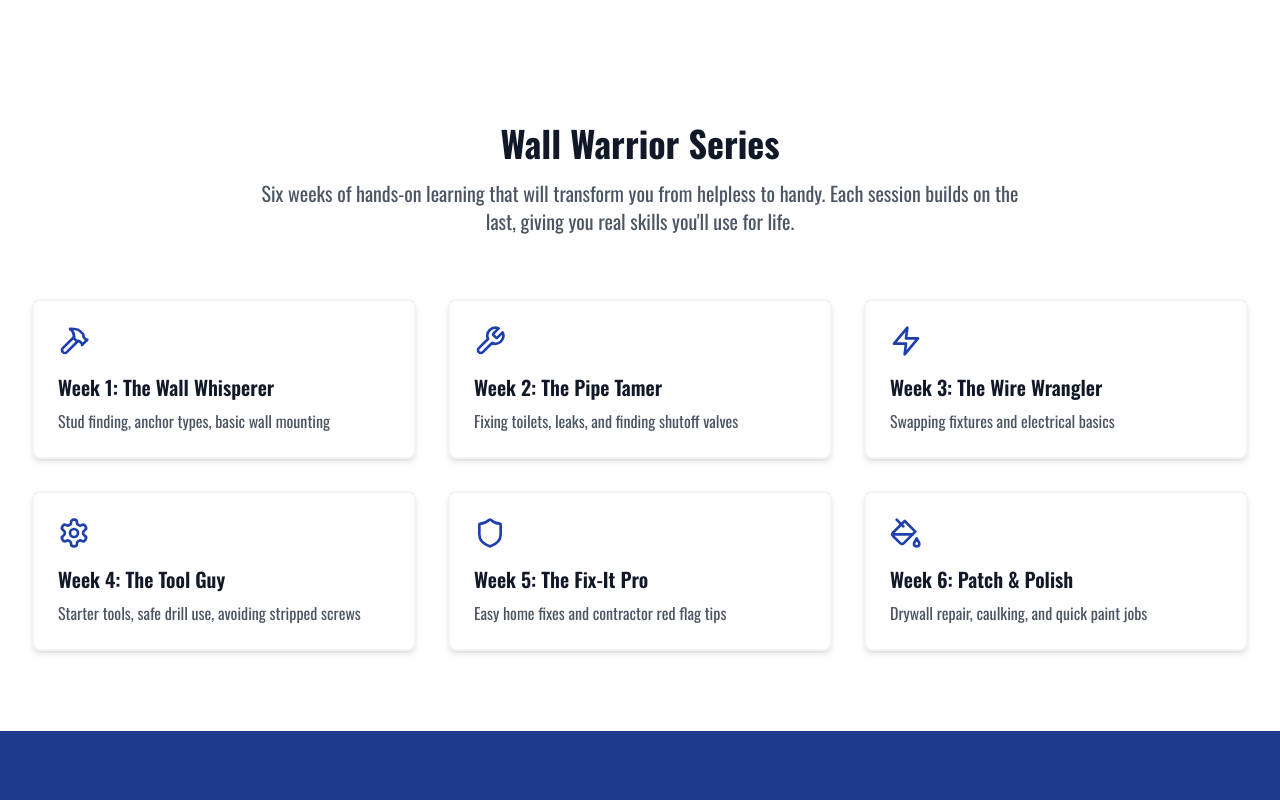
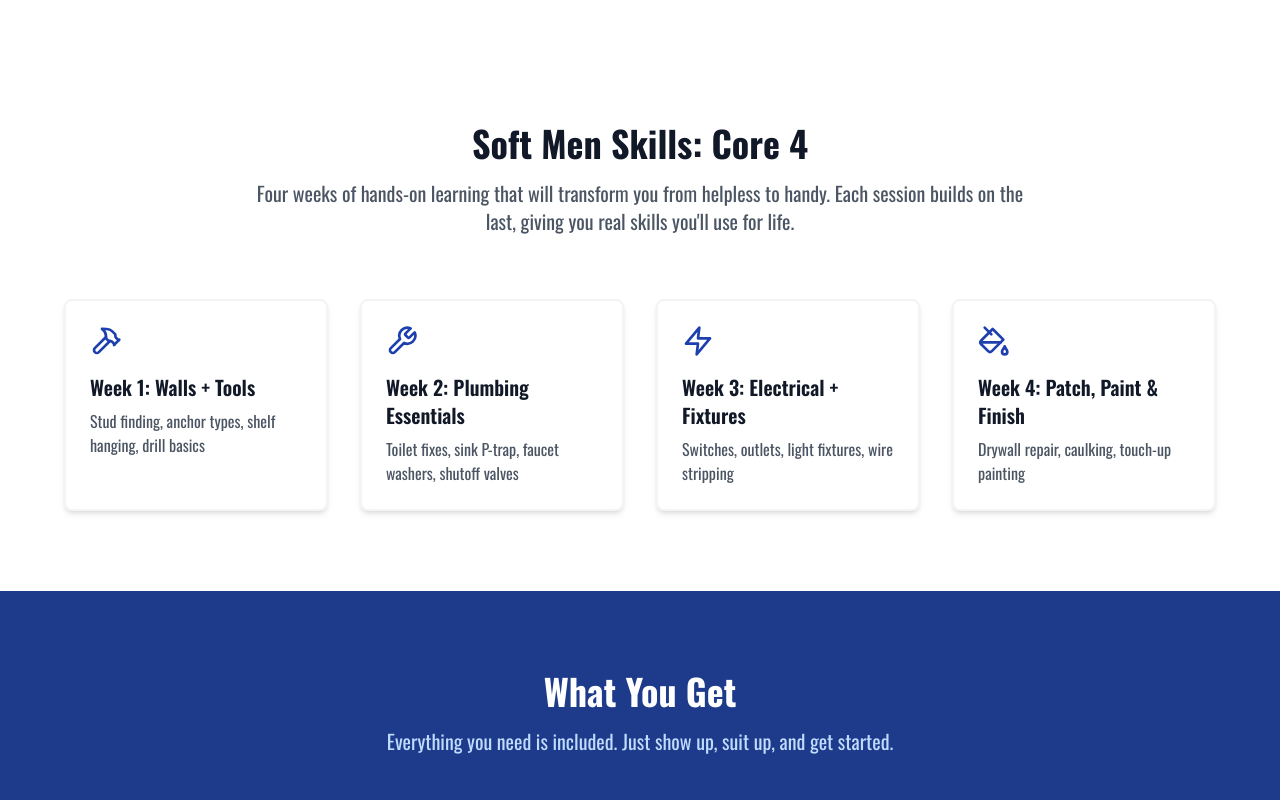
Before and after one commit to brettwilzbach/SMS, a React (Vite) app: page / in a window 1280 px wide. Shown: the part 1740-2540 px from the top of the page. Built offline with nearby package versions, Linux system fonts and the light colour scheme.

Commit message:
Change to Four Weeks

```diff
--- a/src/App.tsx
+++ b/src/App.tsx
@@ -8,8 +8,6 @@ import {
   MapPin,
   Calendar,
   Users,
-  Settings,
-  Shield,
   PaintBucket
 } from 'lucide-react';
 import SEO from './components/SEO';
@@ -29,33 +27,23 @@ function App() {
   const modules = [
     {
       icon: <Hammer className="w-8 h-8" />,
-      title: "The Wall Whisperer",
-      description: "Stud finding, anchor types, basic wall mounting"
+      title: "Walls + Tools",
+      description: "Stud finding, anchor types, shelf hanging, drill basics"
     },
     {
       icon: <Wrench className="w-8 h-8" />,
-      title: "The Pipe Tamer",
-      description: "Fixing toilets, leaks, and finding shutoff valves"
+      title: "Plumbing Essentials",
+      description: "Toilet fixes, sink P-trap, faucet washers, shutoff valves"
     },
     {
       icon: <Zap className="w-8 h-8" />,
-      title: "The Wire Wrangler",
-      description: "Swapping fixtures and electrical basics"
-    },
-    {
-      icon: <Settings className="w-8 h-8" />,
-      title: "The Tool Guy",
-      description: "Starter tools, safe drill use, avoiding stripped screws"
-    },
-    {
-      icon: <Shield className="w-8 h-8" />,
-      title: "The Fix-It Pro",
-      description: "Easy home fixes and contractor red flag tips"
+      title: "Electrical + Fixtures",
+      description: "Switches, outlets, light fixtures, wire stripping"
     },
     {
       icon: <PaintBucket className="w-8 h-8" />,
-      title: "Patch & Polish",
-      description: "Drywall repair, caulking, and quick paint jobs"
+      title: "Patch, Paint & Finish",
+      description: "Drywall repair, caulking, touch-up painting"
     }
   ];
 
@@ -87,7 +75,7 @@ function App() {
                 BREAK OUT YOUR STUDFINDER!
               </h1>
               <p className="text-lg mb-6 text-gray-300 leading-relaxed">
-                Learn 6 essential DIY skills in 6 weeks — with beer.
+                Learn essential DIY skills in just 4 weeks — with beer.
               </p>
 
               {/* Hero Bullets */}
@@ -148,7 +136,7 @@ function App() {
             Stop Outsourcing Everything
           </h2>
           <p className="text-lg text-gray-700 leading-relaxed mb-12 max-w-4xl mx-auto">
-            Somewhere along the way, we got really good at spreadsheets, but never figured out how to tame a dripping faucet. SMS is for men who are finally ready to stop outsourcing the basics and maybe stop their wife from shaking her head and texting the mom chain for handyman help. It's six weeks of tools, hands-on fixing, and beating your chest and howling at the moon.
+            Somewhere along the way, we got really good at spreadsheets, but never figured out how to tame a dripping faucet. SMS is for men who are finally ready to stop outsourcing the basics and maybe stop their wife from shaking her head and texting the mom chain for handyman help. It's four weeks of tools, hands-on fixing, and beating your chest and howling at the moon.
           </p>
           <p className="text-lg text-gray-700 leading-relaxed mb-12 max-w-4xl mx-auto">
             No judgment, just progress (and beers).
@@ -217,15 +205,15 @@ function App() {
         <div className="max-w-7xl mx-auto px-4 sm:px-6 lg:px-8">
           <div className="text-center mb-16">
             <h2 className="text-4xl font-bold text-gray-900 mb-4">
-              Wall Warrior Series
+              Soft Men Skills: Core 4
             </h2>
             <p className="text-xl text-gray-600 max-w-3xl mx-auto">
-              Six weeks of hands-on learning that will transform you from helpless to handy.
+              Four weeks of hands-on learning that will transform you from helpless to handy.
               Each session builds on the last, giving you real skills you'll use for life.
             </p>
           </div>
 
-          <div className="grid grid-cols-1 md:grid-cols-2 lg:grid-cols-3 gap-8">
+          <div className="grid grid-cols-1 md:grid-cols-2 lg:grid-cols-4 gap-8 max-w-6xl mx-auto">
             {modules.map((module, index) => (
               <div key={index} className="bg-white p-6 rounded-lg shadow-md border-2 border-gray-100 hover:border-blue-300 transition-colors">
                 <div className="text-blue-800 mb-4">
@@ -348,7 +336,7 @@ function App() {
               </div>
               <h3 className="text-2xl font-bold mb-4">Fall Session</h3>
               <div className="text-4xl font-bold mb-4">$750</div>
-              <p className="text-orange-100">Best value for all workshops</p>
+              <p className="text-orange-100">Best value for all 4 workshops</p>
             </div>
           </div>
         </div>
```
